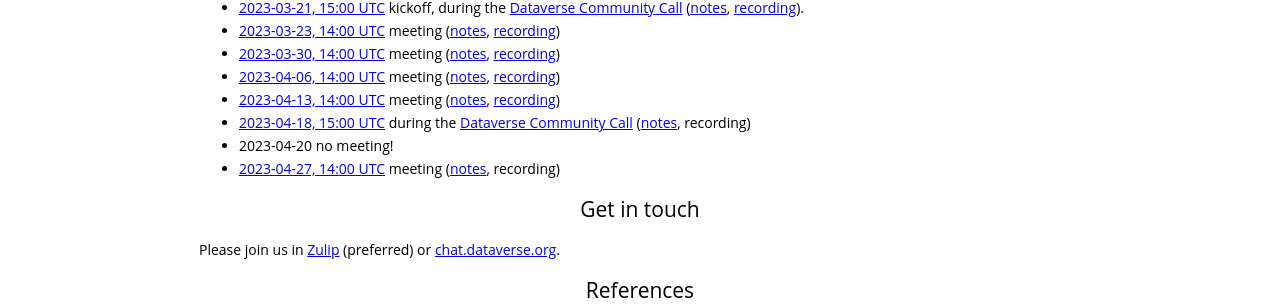
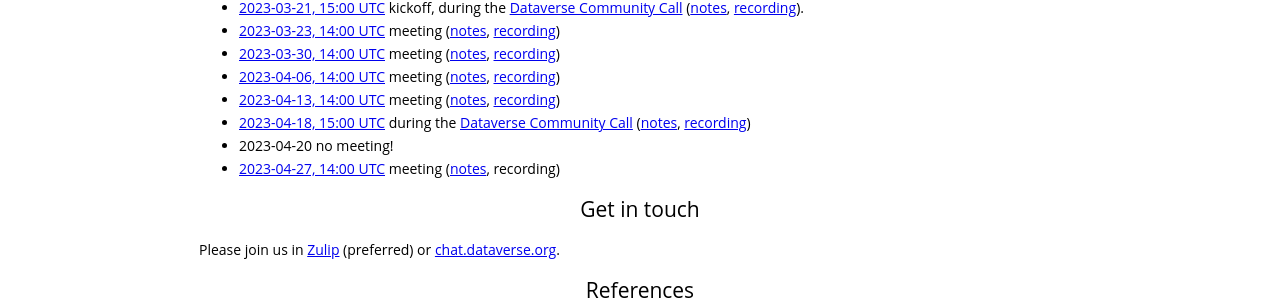
Before and after one commit to gdcc/ct.gdcc.io, a Jekyll site: the page built from index.md, in a window 1280 px wide. Shown: the part 1208-1515 px from the top of the page. Built offline with Jekyll 4.4.1, drawn with Linux system fonts in a browser that asks for light colours; our own code applies the rules of GitHub Pages for plain Markdown files; part of the change alters nothing that is shown.

Commit message:
link to video proposal presentation

```diff
--- a/index.md
+++ b/index.md
@@ -37,7 +37,7 @@ We welcome anyone to join our meetings, which occur on Zoom using <https://harva
 - [2023-03-30, 14:00 UTC](https://time.is/compare/1400_30_Mar_2023_in_UTC) meeting ([notes](https://docs.google.com/document/d/1Z1PUOp19zJVEGNcFsV7tqPErWQnkVV6qkDo5ZQUHMVM/edit?usp=sharing), [recording](https://harvard.zoom.us/rec/share/HsGlcXqaY-PR0pCWkZFzmmP6zus5pdXq4AlKhM4EgRTF-3OEB74wZhv7e7dueebp.RsriUxxBS4KYdSa3))
 - [2023-04-06, 14:00 UTC](https://time.is/compare/1400_06_Apr_2023_in_UTC) meeting ([notes](https://docs.google.com/document/d/1YVIKW7stAiGwJtuijDlC85cBnBGdEsi_z0mJb0FOysw/edit?usp=sharing), [recording](https://harvard.zoom.us/rec/share/nv8YUZ4T0XwHLCJOZHTtNUORe5hhMSnpVnfDalAVgqM_i_OLnpttQHz-0wPDBOk.Cd-4oWXs-tJUaCg_))
 - [2023-04-13, 14:00 UTC](https://time.is/compare/1400_13_Apr_2023_in_UTC) meeting ([notes](https://docs.google.com/document/d/1qmMRiXoRl_mKugD0qXynzep4pL0hHwCKHMBDF5jCtWs/edit?usp=sharing), [recording](https://harvard.zoom.us/rec/share/9tnJO4URrE9W1YnB3gu71LHadV480KFDZovxaPkOv0k6_0h9AAqzxej7_fEcD0an.uY_9scBGRb1YIVoW))
-- [2023-04-18, 15:00 UTC](https://time.is/compare/1500_18_Apr_2023_in_UTC) during the [Dataverse Community Call](https://dataverse.org/community-calls) ([notes](https://docs.google.com/document/d/1TmvLrvDJ2dtPN6e6Iu4RT-qFQo4XeR5Tn-TGhvB9mFE/edit?usp=sharing), recording)
+- [2023-04-18, 15:00 UTC](https://time.is/compare/1500_18_Apr_2023_in_UTC) during the [Dataverse Community Call](https://dataverse.org/community-calls) ([notes](https://docs.google.com/document/d/1TmvLrvDJ2dtPN6e6Iu4RT-qFQo4XeR5Tn-TGhvB9mFE/edit?usp=sharing), [recording](https://harvard.zoom.us/rec/share/qQJLuOQYIX5FA5Fsandjuu3L4qIgmV9AKOZ0tZu3ZPcdDmcVw-2D7qn9VcCAojIk.PHPDAOdOWYI_hXCr))
 - 2023-04-20 no meeting!
 - [2023-04-27, 14:00 UTC](https://time.is/compare/1400_27_Apr_2023_in_UTC) meeting ([notes](https://docs.google.com/document/d/1Hz47lLjE9h1-YE5zD2wu4tT1ObB6vB6Nr3m16pQ4LF4/edit?usp=sharing), recording)
 
```
